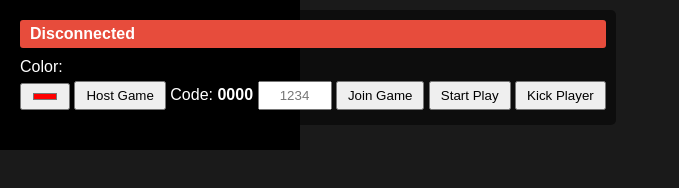
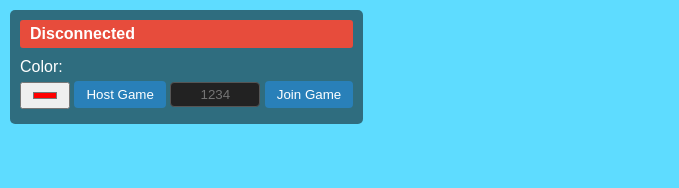
Before and after one commit to echo3721-art/cube-duel, a website: page public/index.html in a window 1280 px wide. Shown: the whole page, without its empty margins (0-679 px from the left). Drawn offline with nearby package versions, Linux system fonts and the light colour scheme; no server answers.

Commit message:
Update index.html

```diff
--- a/public/index.html
+++ b/public/index.html
@@ -7,18 +7,26 @@
     <style>
       body {
         margin: 0;
+        padding: 0;
+      }
+      html,
+      body {
+        width: 100%;
+        height: 100%;
         overflow: hidden;
         font-family: Arial, sans-serif;
-        background: #1a1a1a;
+        background: #20e5fa;
       }
       #game-container {
         position: relative;
-        width: 100vw;
-        height: 100vh;
+        width: 100%;
+        height: 100%;
       }
-      #gameCanvas {
+      canvas {
         display: block;
-        background: #000;
+        width: 100%;
+        height: 100%;
+        background: #5edcff;
       }
       #ui {
         position: absolute;
@@ -42,10 +50,43 @@
         padding: 5px 10px;
         cursor: pointer;
       }
-      #roomInput {
-        width: 50px;
+      #ui input[type="text"] {
+        width: 80px;
+        padding: 4px;
+        border-radius: 4px;
+        border: 1px solid #555;
+        background: #222;
+        color: #fff;
         text-align: center;
       }
+      #ui button {
+        padding: 6px 12px;
+        border: none;
+        border-radius: 4px;
+        background: #2980b9;
+        color: #fff;
+        cursor: pointer;
+        transition: background 0.2s;
+      }
+      #ui button:hover {
+        background: #1f618d;
+      }
+      #ui button:disabled {
+        background: #555;
+        cursor: not-allowed;
+      }
+      #kickBtn {
+        background: #c0392b;
+      }
+      #kickBtn:hover {
+        background: #922b21;
+      }
+      #startBtn,
+      #kickBtn,
+      #roomDisplay {
+        display: none;
+      }
+
       #overlay {
         position: fixed;
         top: 0;
@@ -55,10 +96,11 @@
         background: rgba(0, 0, 0, 0.8);
         display: flex;
         flex-direction: column;
+        align-items: center;
         justify-content: center;
-        align-items: center;
-        color: white;
-        font-size: 3em;
+        color: #fff;
+        font-size: 1.5rem;
+        z-index: 20;
         visibility: hidden;
       }
       #overlay button {
@@ -255,6 +297,7 @@
             p.knockback.x *= 0.9;
             p.knockback.y *= 0.9;
           }
+          //draw cube
           ctx.fillStyle = p.color;
           ctx.fillRect(p.x, p.y, 50, 50);
         });
@@ -287,6 +330,7 @@
               opponent.health -= 10;
               opponent.knockback.x += Math.cos(angle) * 3;
               opponent.knockback.y += Math.sin(angle) * 3;
+
               if (opponent.health <= 0) {
                 gameEnded = true;
                 message.textContent = "You Win!";
```
